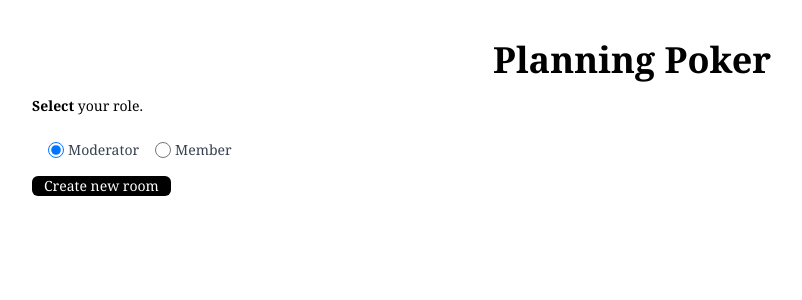
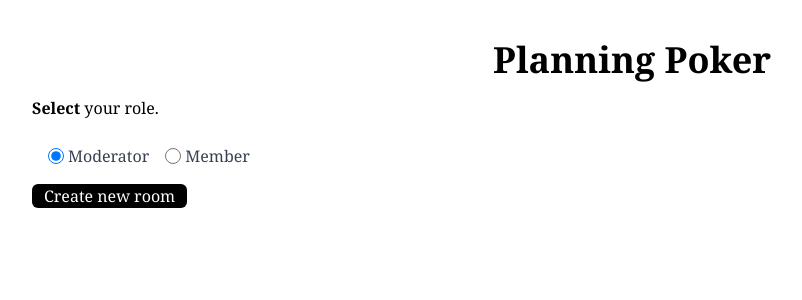
Before and after one commit to paveg/ppoker, a Next.js app: page / in a window 1280 px wide. Shown: the top 300 px of the page, without its empty margins (8-810 px from the left). Built offline with nearby package versions, Linux system fonts and the light colour scheme.

Commit message:
:recycle: Update font size

```diff
--- a/src/pages/index.tsx
+++ b/src/pages/index.tsx
@@ -30,7 +30,7 @@ const Home: NextPage = () => {
         <h1 className="font-semibold md:text-4xl sm:text-2xl text-xl mb-4 text-center">
           <p>Planning Poker</p>
         </h1>
-        <div className="text-xs md:text-sm md:text-left">
+        <div className="text-sm md:text-base md:text-left">
           <p>
             <span className="font-bold">Select</span> your role.
           </p>
@@ -52,7 +52,7 @@ const Home: NextPage = () => {
                         />
                         <label
                           htmlFor="moderator"
-                          className="hover:underline ml-1 block text-xs md:text-sm font-medium text-gray-700"
+                          className="hover:underline ml-1 block text-sm md:text-base font-medium text-gray-700"
                         >
                           Moderator
                         </label>
@@ -69,7 +69,7 @@ const Home: NextPage = () => {
                         />
                         <label
                           htmlFor="member"
-                          className="hover:underline ml-1 block text-xs md:text-sm font-medium text-gray-700"
+                          className="hover:underline ml-1 block text-sm md:text-base font-medium text-gray-700"
                         >
                           Member
                         </label>
@@ -122,7 +122,7 @@ const Home: NextPage = () => {
                   })
                 }}
               >
-                Join room
+                Join
               </button>
             </>
           )}
```
